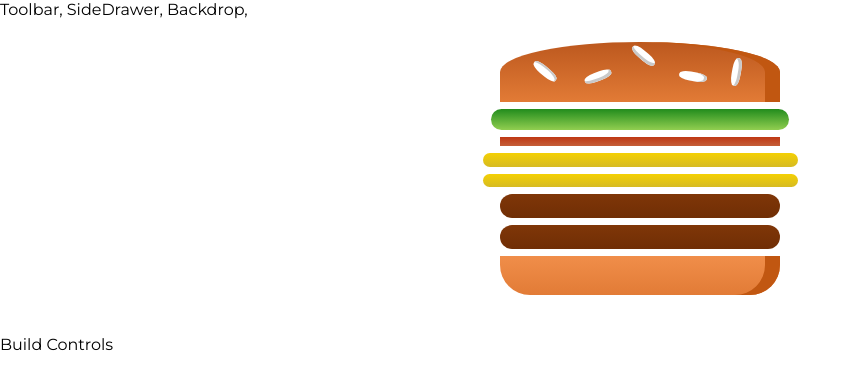
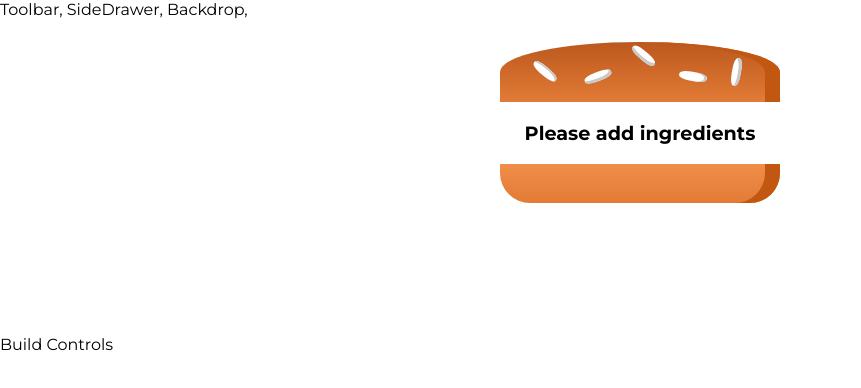
Before and after one commit to aaronkyl/udemy-react-16, a React app in the folder burger-builder/: page / in a window 1280 px wide. Shown: the top 388 px of the page, without its empty margins (0-861 px from the left). Built offline with nearby package versions, Linux system fonts and the light colour scheme.

Commit message:
display message if no ingredients

```diff
--- a/burger-builder/src/components/Burger/Burger.js
+++ b/burger-builder/src/components/Burger/Burger.js
@@ -7,11 +7,20 @@
   // for each ingredient type create an empty array of length = number
   // of that ingredient type, then fill each ingredient-specific sub array
   // with that number of an ingredient, leading to an array of arrays
-  const transformedIngredients = Object.keys(props.ingredients).map(ingredient => {
-    return [...Array(props.ingredients[ingredient])].map((_, index) => {
-      return <BurgerIngredient key={ingredient + index} type={ingredient}/>
+  // concat() allows for the merging of arrays to flatten out our array
+  // of arrays
+  let transformedIngredients = Object.keys(props.ingredients)
+    .map(ingredient => {
+      return [...Array(props.ingredients[ingredient])].map((_, index) => {
+        return <BurgerIngredient key={ingredient + index} type={ingredient}/>
+      })
     })
-  })
+    .reduce((acc, el) => acc.concat(el), [])
+  console.log(transformedIngredients)
+
+  if (!transformedIngredients.length) {
+    transformedIngredients = <p>Please add ingredients</p>
+  }
 
   return (
     <div className={classes.Burger}>
--- a/burger-builder/src/containers/BurgerBuilder/BurgerBuilder.js
+++ b/burger-builder/src/containers/BurgerBuilder/BurgerBuilder.js
@@ -5,10 +5,10 @@
 class BurgerBuilder extends Component {
   state = {
     ingredients: {
-      salad: 1,
-      bacon: 1,
-      cheese: 2,
-      meat: 2
+      salad: 0,
+      bacon: 0,
+      cheese: 0,
+      meat: 0
     }
   }
 
```
